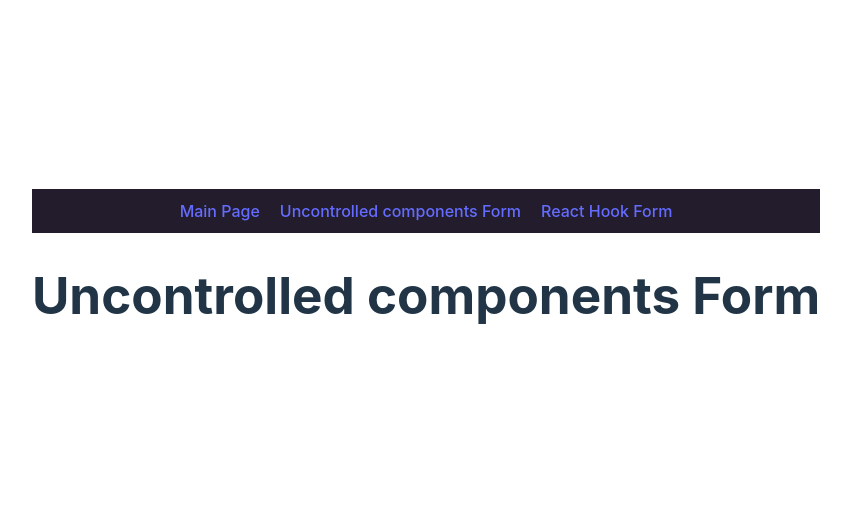
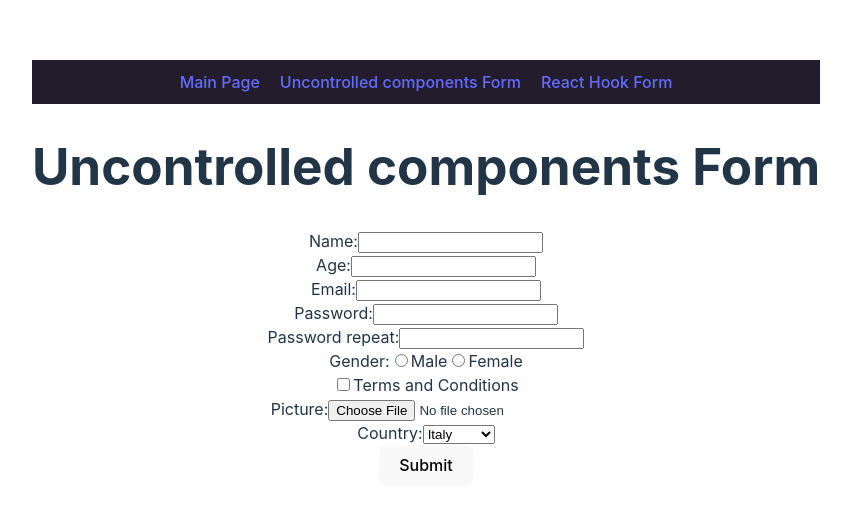
Before and after one commit to Ir4D/rsschool_REACT2023Q4, a React (Vite) app: page /uncontr-comp in a window 1280 px wide. Shown: the part 127-636 px from the top of the page, without its empty margins (214-1065 px from the left). Built offline with nearby package versions, Linux system fonts and the light colour scheme.

Commit message:
feat: add uncontrolled components form template

```diff
--- a/src/pages/FormUncontrComp.tsx
+++ b/src/pages/FormUncontrComp.tsx
@@ -1,9 +1,129 @@
+import { useRef } from "react";
+
 const FormUncontrComp = () => {
+  const inputNameRef = useRef<HTMLInputElement>(null);
+  const inputAgeRef = useRef<HTMLInputElement>(null);
+  const inputEmailRef = useRef<HTMLInputElement>(null);
+  const inputPswRef = useRef<HTMLInputElement>(null);
+  const inputPswRepRef = useRef<HTMLInputElement>(null);
+  const inputGender = useRef<HTMLInputElement>(null);
+  const inputTerms = useRef<HTMLInputElement>(null);
+  const inputCountry = useRef<HTMLSelectElement>(null);
+
+  function handleSubmit(event: { preventDefault: () => void; }) {
+    event.preventDefault();
+    console.log(`Name: ${inputNameRef.current?.value}`);
+    console.log(`Age: ${inputAgeRef.current?.value}`);
+    console.log(`Email: ${inputEmailRef.current?.value}`);
+    console.log(`Password: ${inputPswRef.current?.value}`);
+    console.log(`Password repeat: ${inputPswRepRef.current?.value}`);
+    console.log(`Gender: ${inputGender.current?.value}`);
+    console.log(`Terms: ${inputTerms.current?.value}`);
+    console.log(`Country: ${inputCountry.current?.value}`);
+  }
+
   return (
     <>
       <h1>Uncontrolled components Form</h1>
+      <div className="uncontrForm">
+        <form onSubmit={handleSubmit}>
+          <div className="uncontrName">
+            <label>Name:</label>
+            <input
+              type="text"
+              name="name"
+              ref={inputNameRef}
+            />
+          </div>
+          <div className="uncontrAge">
+            <label>Age:</label>
+            <input
+              type="number"
+              name="age"
+              ref={inputAgeRef}
+            />
+          </div>
+          <div className="uncontrEmail">
+            <label>Email:</label>
+            <input
+              type="email"
+              name="email"
+              ref={inputEmailRef}
+            />
+          </div>
+          <div className="uncontrPsw">
+            <label>Password:</label>
+            <input
+              type="password"
+              name="psw"
+              ref={inputPswRef}
+            />
+          </div>
+          <div className="uncontrPswRep">
+            <label>Password repeat:</label>
+            <input
+              type="password"
+              name="pswRep"
+              ref={inputPswRepRef}
+            />
+          </div>
+          <div className="uncontrGender">
+            <span>Gender:</span>
+            <input
+              type="radio"
+              id="genderMale"
+              name="gender"
+              value="Male"
+              ref={inputGender}
+            />
+            <label htmlFor="genderMale">Male</label>
+            <input
+              type="radio"
+              id="genderFemale"
+              name="gender"
+              value="Female"
+              ref={inputGender}
+            />
+            <label htmlFor="genderFemale">Female</label>
+          </div>
+          <div className="uncontrTerms">
+            <input
+              type="checkbox"
+              name="terms"
+              ref={inputTerms}
+              />
+            <label>Terms and Conditions</label>
+          </div>
+          <div className="uncontrImg">
+          <label>Picture:</label>
+            <input
+              type="file"
+              name="image"
+              accept="image/png, image/jpeg"
+            />
+          </div>
+          <div className="uncontrCountry">
+            <label htmlFor="country">Country:</label>
+            <select
+              id="country"
+              name="country"
+              ref={inputCountry}
+            >
+              <option value="italy">Italy</option>
+              <option value="spain">Spain</option>
+              <option value="portugal">Portugal</option>
+            </select>
+          </div>
+          <button
+            className="uncontrBtn"
+            type="submit"
+          >
+            Submit
+          </button>
+        </form>
+      </div>
     </>
   )
-};
+}
 
 export default FormUncontrComp;
```
